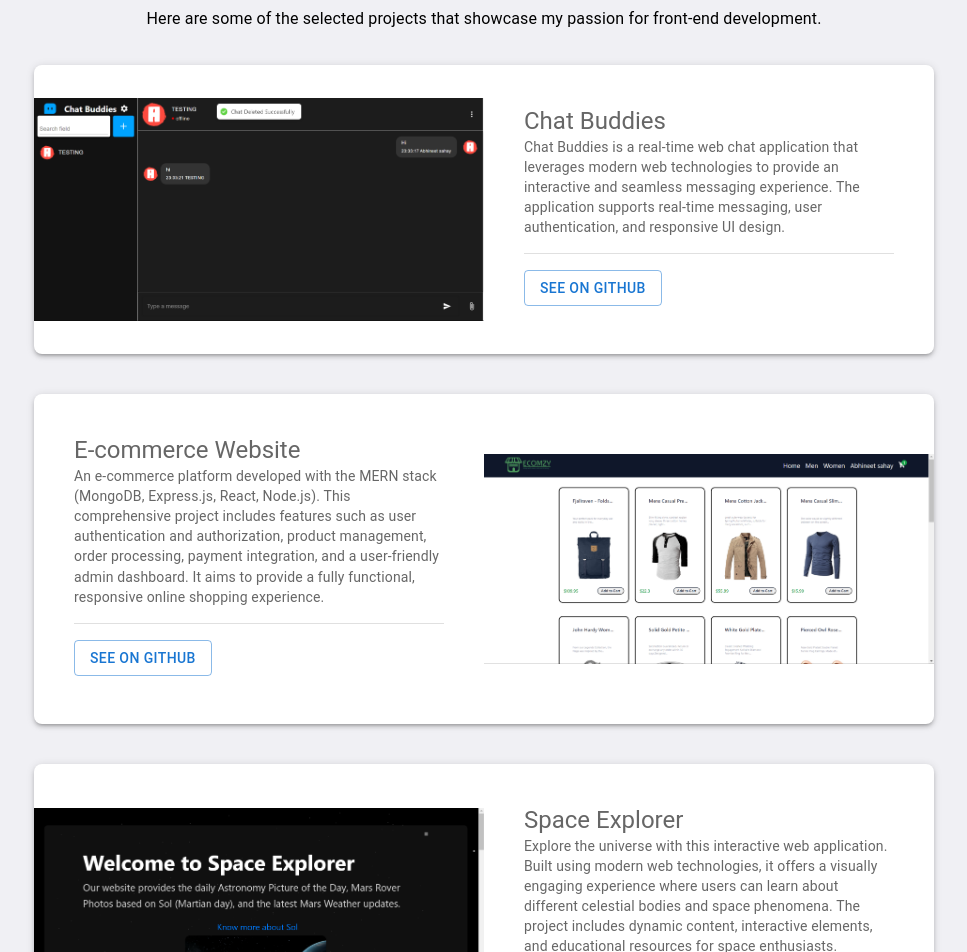
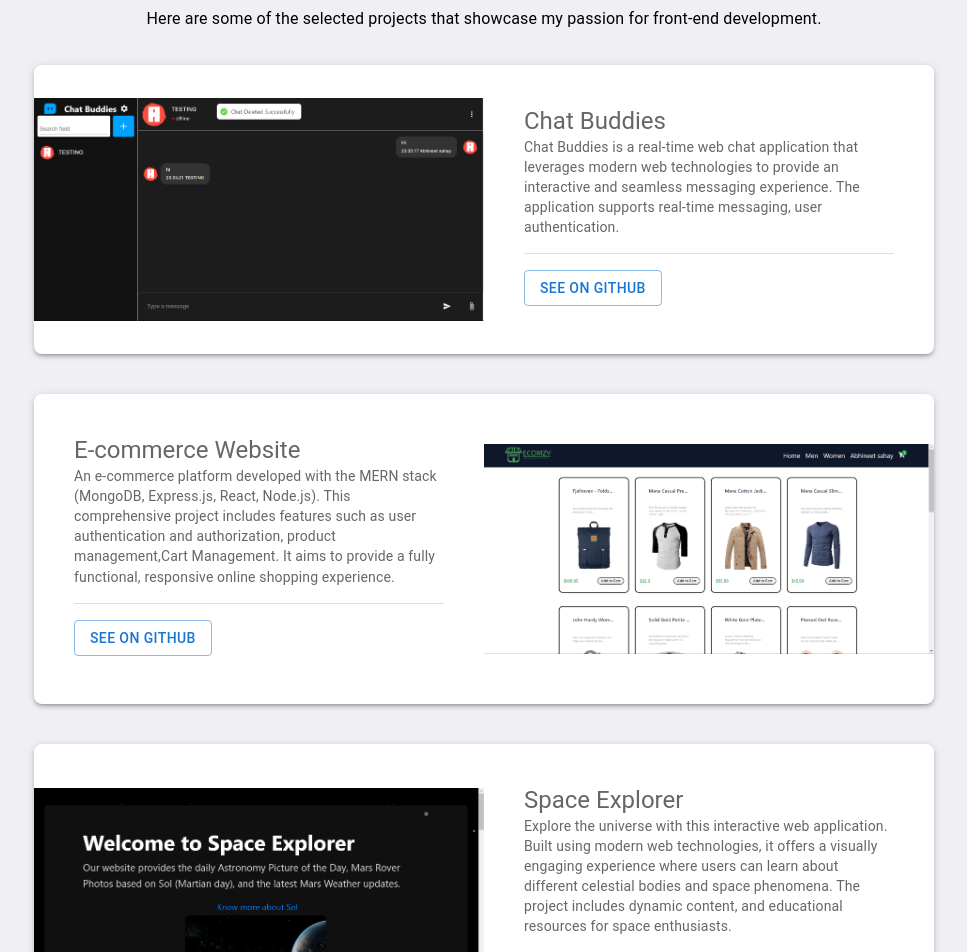
Before and after one commit to Abhineetsahay/Portfolio, a React (Create React App) app: page / in a window 1280 px wide. Shown: the part 900-1852 px from the top of the page, without its empty margins (156-1123 px from the left). Built offline with nearby package versions, Linux system fonts and the light colour scheme.

Commit message:
add some changes

```diff
--- a/src/components/Projects.js
+++ b/src/components/Projects.js
@@ -21,7 +21,7 @@ const ProjectData = [
     link: "https://github.com/Abhineetsahay/Chat-Buddies",
     title: "Chat Buddies",
     description:
-      "Chat Buddies is a real-time web chat application that leverages modern web technologies to provide an interactive and seamless messaging experience. The application supports real-time messaging, user authentication, and responsive UI design.",
+      "Chat Buddies is a real-time web chat application that leverages modern web technologies to provide an interactive and seamless messaging experience. The application supports real-time messaging, user authentication.",
 
   },
   {
@@ -30,7 +30,7 @@ const ProjectData = [
     link: "https://github.com/Abhineetsahay/E-commerce",
     title: "E-commerce Website",
     description:
-      "An e-commerce platform developed with the MERN stack (MongoDB, Express.js, React, Node.js). This comprehensive project includes features such as user authentication and authorization, product management, order processing, payment integration, and a user-friendly admin dashboard. It aims to provide a fully functional, responsive online shopping experience.",
+      "An e-commerce platform developed with the MERN stack (MongoDB, Express.js, React, Node.js). This comprehensive project includes features such as user authentication and authorization, product management,Cart Management. It aims to provide a fully functional, responsive online shopping experience.",
 
   },
   {
@@ -39,7 +39,7 @@ const ProjectData = [
     link: "https://github.com/Abhineetsahay/Space-Explorer",
     title: "Space Explorer",
     description:
-      "Explore the universe with this interactive web application. Built using modern web technologies, it offers a visually engaging experience where users can learn about different celestial bodies and space phenomena. The project includes dynamic content, interactive elements, and educational resources for space enthusiasts.",
+      "Explore the universe with this interactive web application. Built using modern web technologies, it offers a visually engaging experience where users can learn about different celestial bodies and space phenomena. The project includes dynamic content, and educational resources for space enthusiasts.",
 
   },
 ];
```
